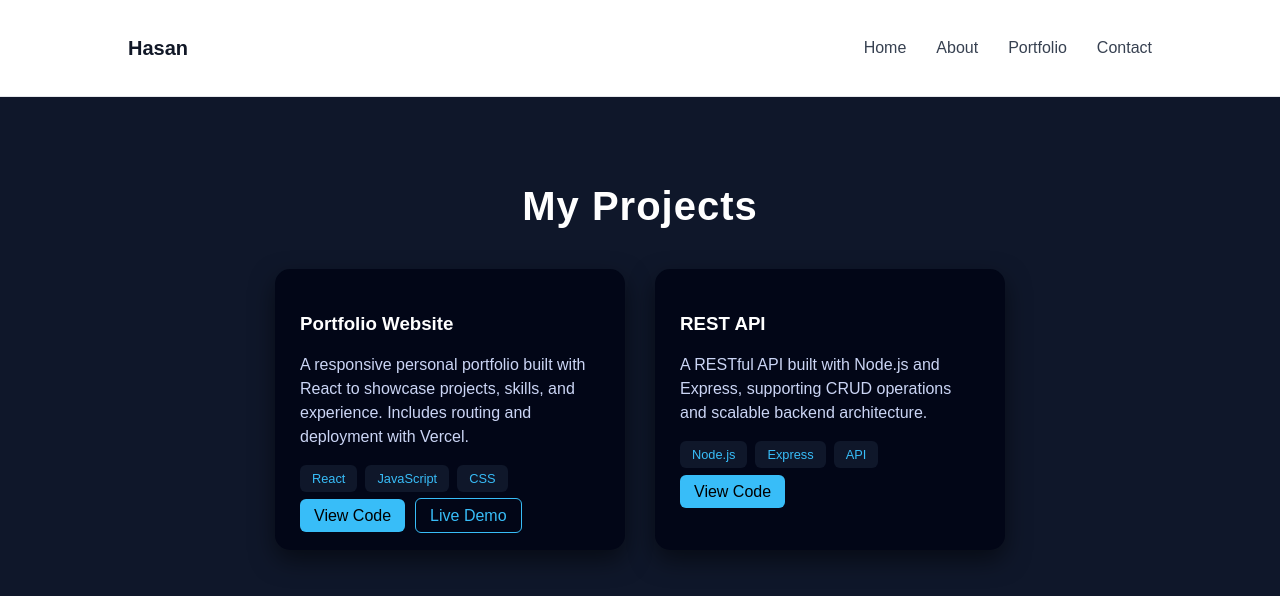
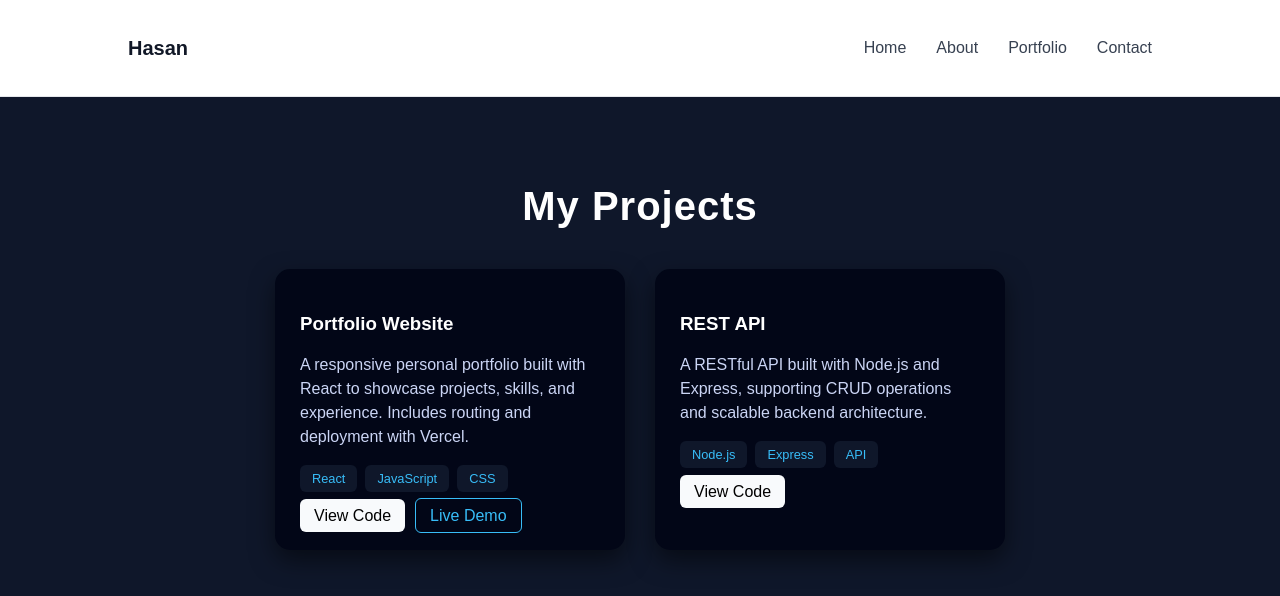
Before and after one commit to Has-has/portfolio, a React app: page /projects in a window 1280 px wide. Shown: the top 596 px of the page. Built offline with nearby package versions, Linux system fonts and the light colour scheme; the HTML template or start-up script is replaced by a standard one.

Commit message:
added featured project section

```diff
--- a/src/index.css
+++ b/src/index.css
@@ -6,7 +6,7 @@ body {
 }
 
 .button {
-  background-color: #38bdf8;
+  background-color: #f8fafc;
   color: black;
   padding: 8px 14px;
   border-radius: 6px;
```
